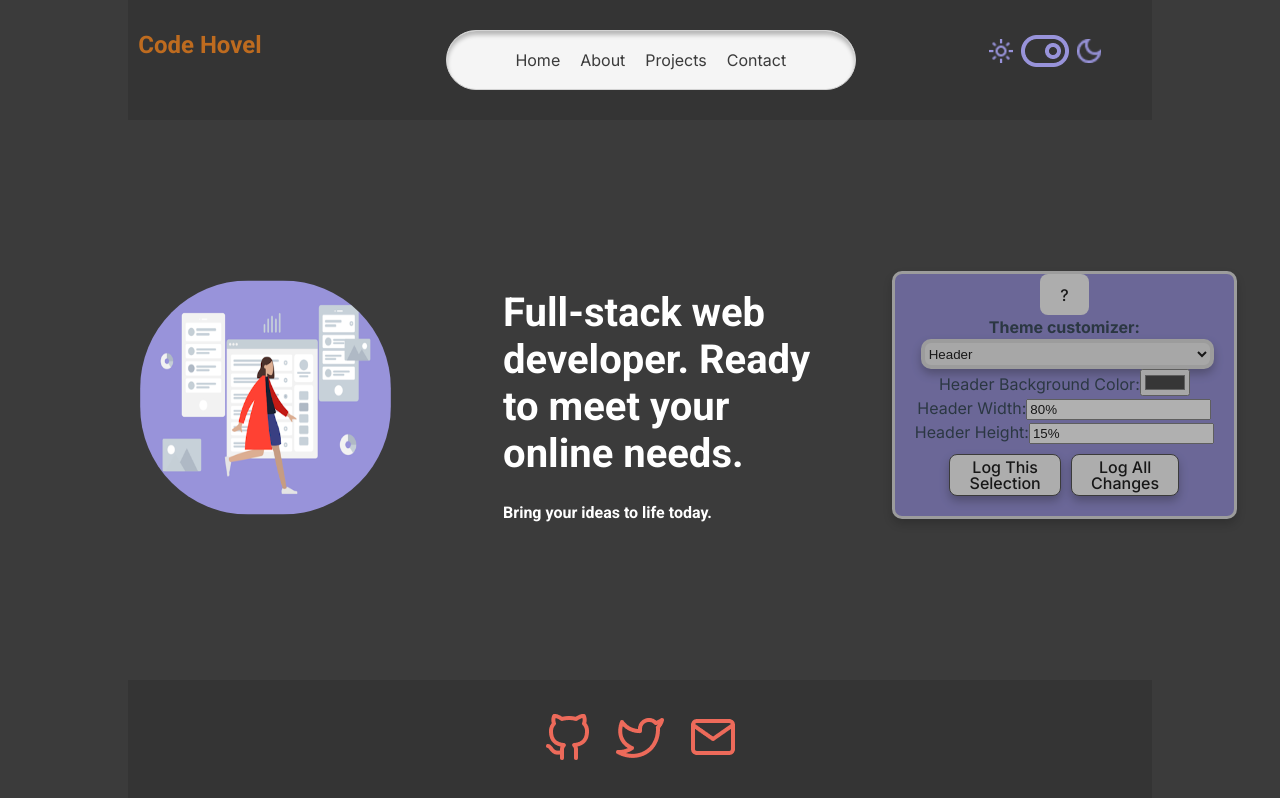
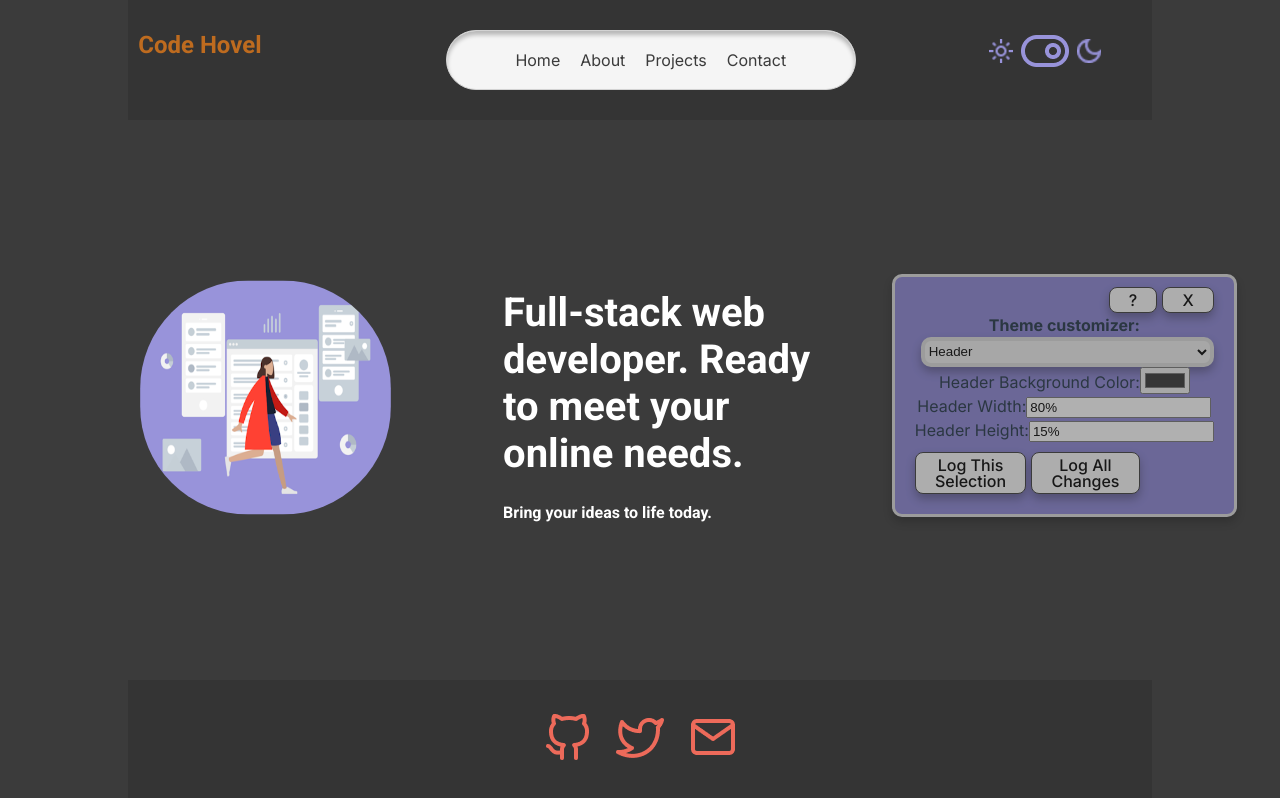
Before and after one commit to evanpixelgame/CodeHovel, a React (Vite) app: page / in a window 1280 px wide. Built offline with nearby package versions, Linux system fonts and the light colour scheme.

Commit message:
top buttons working

```diff
--- a/src/ThemeCustomizer/ThemeCustomizer.jsx
+++ b/src/ThemeCustomizer/ThemeCustomizer.jsx
@@ -5,17 +5,31 @@ import { HeaderControls, FooterControls } from "./controls";
 import useThemeProperties from "./utils/useThemeProperties";
 import handleInputChange from "./utils/handleInputChange";
 import PresetSelector from "./subcomponents/PresetSelector";
-import InfoButton from "./subcomponents/InfoButton";
-import HideComponentButton from "./subcomponents/HideComponentButton";
 import ComponentTitle from "./subcomponents/ComponentTitle";
+import LogButtons from "./subcomponents/LogButtons";
+import TopButtons from "./subcomponents/TopButtons";
 import Instructions from "./subcomponents/Instructions";
-import LogButtons from "./subcomponents/LogButtons";
 
 const ThemeCustomizer = () => {
   const [themeProperties, setThemeProperties] = useThemeProperties();
   const handleInputChangeWithSetter = handleInputChange(setThemeProperties); // Pass setThemeProperties here
 
   const [selectedSection, setSelectedSection] = useState("header");
+
+  const [showInstructions, setShowInstructions] = useState(false);
+  const [showCustomizer, setShowCustomizer] = useState(true);
+
+  const toggleInstructions = () => {
+    setShowInstructions(!showInstructions);
+  };
+
+  const hideCustomizer = () => {
+    setShowCustomizer(false);
+  };
+
+  if (!showCustomizer) {
+    return null;
+  }
 
   const renderControls = () => {
     switch (selectedSection) {
@@ -42,8 +56,12 @@ const ThemeCustomizer = () => {
 
   return (
     <div className="theme-customizer">
-      <InfoButton />
+      <TopButtons
+        toggleInstructions={toggleInstructions}
+        hideCustomizer={hideCustomizer}
+      />
       <ComponentTitle />
+      {showInstructions && <Instructions />}
       <select
         value={selectedSection}
         onChange={(e) => setSelectedSection(e.target.value)}
--- a/src/ThemeCustomizer/component.css
+++ b/src/ThemeCustomizer/component.css
@@ -56,10 +56,14 @@ select {
 #theme-selector-option {
 }
 
-.log-buttons {
+.log-buttons,
+.top-buttons {
   display: flex;
-  justify-content: center;
-  gap: 10px;
+  gap: 5px;
   margin: 0px;
   padding-top: 10px;
 }
+
+.top-buttons {
+  justify-content: flex-end;
+}
--- a/src/ThemeCustomizer/subcomponents/HideComponentButton.jsx
+++ b/src/ThemeCustomizer/subcomponents/HideComponentButton.jsx
@@ -1,9 +1,8 @@
-const HideComponentButton = () => {
+const HideComponentButton = ({ hideCustomizer }) => {
   return (
-    <div>
-      HideComponentButton
-      <h1></h1>
-    </div>
+    <button className="theme-button" id="hide-button" onClick={hideCustomizer}>
+      X
+    </button>
   );
 };
 
--- a/src/ThemeCustomizer/subcomponents/InfoButton.jsx
+++ b/src/ThemeCustomizer/subcomponents/InfoButton.jsx
@@ -1,20 +1,12 @@
-import React, { useState } from "react";
-import Instructions from "./Instructions";
-
-const InfoButton = () => {
-  const [showInstructions, setShowInstructions] = useState(false);
-
-  const toggleInstructions = () => {
-    setShowInstructions(!showInstructions);
-  };
-
+const InfoButton = ({ toggleInstructions }) => {
   return (
-    <div>
-      <button className="info-button" onClick={toggleInstructions}>
-        ?
-      </button>
-      {showInstructions && <Instructions />}
-    </div>
+    <button
+      className="theme-button"
+      id="info-button"
+      onClick={toggleInstructions}
+    >
+      ?
+    </button>
   );
 };
 
--- a/src/ThemeCustomizer/subcomponents/Instructions.jsx
+++ b/src/ThemeCustomizer/subcomponents/Instructions.jsx
@@ -1,4 +1,4 @@
-const Instructions = () => {
+const Instructions = ({ toggleInstructions }) => {
   return (
     <>
       <p>
--- /dev/null
+++ b/src/ThemeCustomizer/subcomponents/TopButtons.jsx
@@ -0,0 +1,13 @@
+import InfoButton from "./InfoButton";
+import HideComponentButton from "./HideComponentButton";
+
+const TopButtons = ({ toggleInstructions, hideCustomizer }) => {
+  return (
+    <div className="top-buttons">
+      <InfoButton toggleInstructions={toggleInstructions} />
+      <HideComponentButton hideCustomizer={hideCustomizer} />
+    </div>
+  );
+};
+
+export default TopButtons;
```
